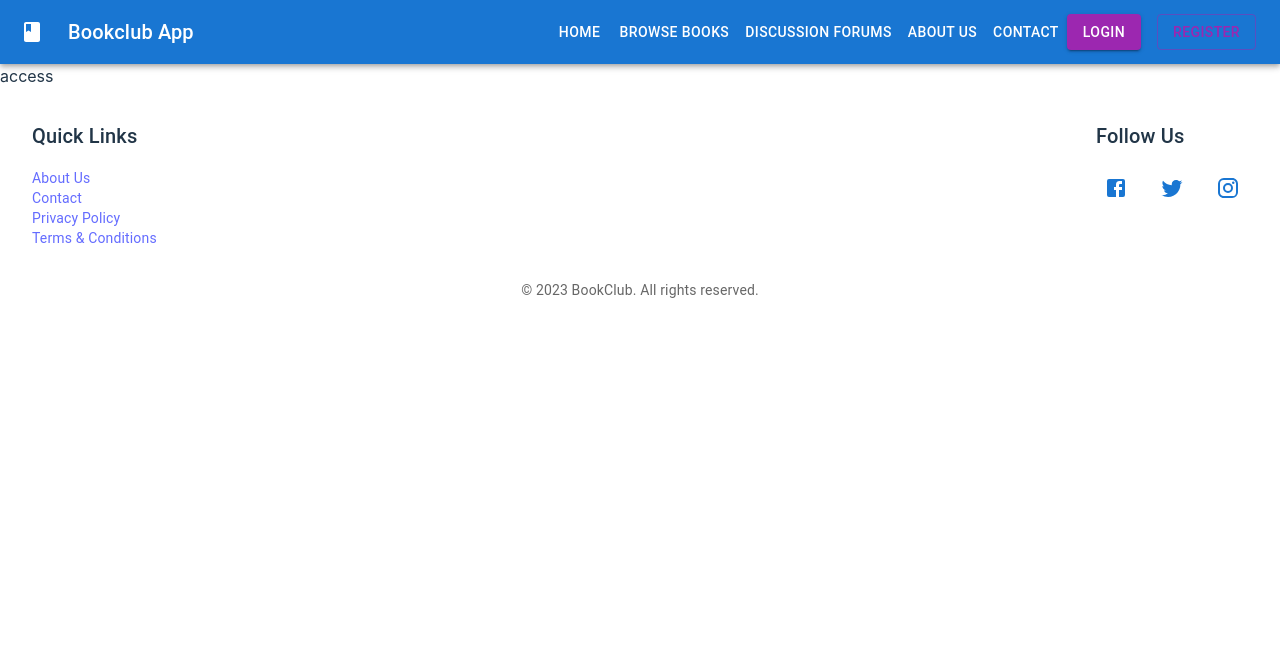
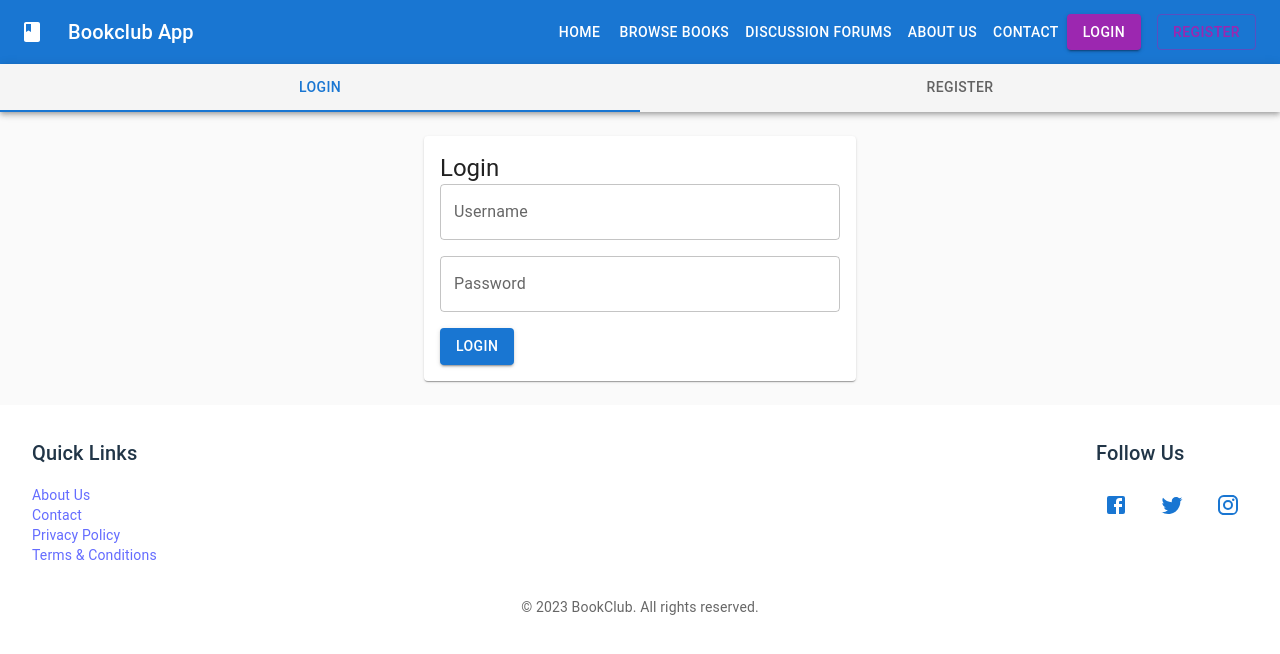
Before and after one commit to BiTheDev/BookclubApp, a React (Vite) app in the folder frontend/: page /access in a window 1280 px wide. Shown: the top 654 px of the page. Built offline with nearby package versions, Linux system fonts and the light colour scheme.

Commit message:
added basic login and register structure

```diff
--- a/frontend/src/Pages/AccessPage/Access.jsx
+++ b/frontend/src/Pages/AccessPage/Access.jsx
@@ -1,9 +1,57 @@
-import React from 'react'
+import React, { useState } from 'react';
+import { Tab, Tabs, AppBar, Box, Typography } from '@mui/material';
+import Login from './Components/Login/Login';
+import Register from './Components/Register/Register';
 
 const Access = () => {
-  return (
-    <div>access</div>
-  )
+    const [value, setValue] = useState(0);
+
+    const handleChange = (event, newValue) => {
+        setValue(newValue);
+    };
+
+    return (
+        <Box sx={{ flexGrow: 1, width: '100%', backgroundColor: '#fafafa' }}>
+            <AppBar position="static" color="default">
+                <Tabs
+                    value={value}
+                    onChange={handleChange}
+                    indicatorColor="primary"
+                    textColor="primary"
+                    variant="fullWidth"
+                >
+                    <Tab label="Login" />
+                    <Tab label="Register" />
+                </Tabs>
+            </AppBar>
+            <TabPanel value={value} index={0}>
+                <Login />
+            </TabPanel>
+            <TabPanel value={value} index={1}>
+                <Register />
+            </TabPanel>
+        </Box>
+    );
+};
+
+// TabPanel component to display content based on the selected tab
+function TabPanel(props) {
+    const { children, value, index, ...other } = props;
+
+    return (
+        <div
+            role="tabpanel"
+            hidden={value !== index}
+            id={`full-width-tabpanel-${index}`}
+            {...other}
+        >
+            {value === index && (
+                <Box p={3}>
+                    <Typography>{children}</Typography>
+                </Box>
+            )}
+        </div>
+    );
 }
 
-export default Access
+export default Access;
--- /dev/null
+++ b/frontend/src/Pages/AccessPage/Components/Login/Login.jsx
@@ -0,0 +1,54 @@
+import React, { useState } from 'react';
+import axios from 'axios';
+import { TextField, Button, Grid, Typography, Paper } from '@mui/material';
+
+const Login = () => {
+    const [username, setUsername] = useState('');
+    const [password, setPassword] = useState('');
+
+    const handleSubmit = async (e) => {
+        e.preventDefault();
+
+        try {
+            const response = await axios.post('/api/users/login', { username, password });
+            const { token } = response.data;
+            localStorage.setItem('authToken', token);
+        } catch (error) {
+            console.error('Login failed:', error.response.data);
+        }
+    };
+
+    return (
+        <Paper style={{ padding: '16px', maxWidth: '400px', margin: '0 auto' }}>
+            <Typography variant="h5">Login</Typography>
+            <form onSubmit={handleSubmit}>
+                <Grid container spacing={2} direction="column">
+                    <Grid item>
+                        <TextField
+                            fullWidth
+                            label="Username"
+                            variant="outlined"
+                            value={username}
+                            onChange={(e) => setUsername(e.target.value)}
+                        />
+                    </Grid>
+                    <Grid item>
+                        <TextField
+                            fullWidth
+                            label="Password"
+                            type="password"
+                            variant="outlined"
+                            value={password}
+                            onChange={(e) => setPassword(e.target.value)}
+                        />
+                    </Grid>
+                    <Grid item>
+                        <Button variant="contained" color="primary" type="submit">Login</Button>
+                    </Grid>
+                </Grid>
+            </form>
+        </Paper>
+    );
+};
+
+export default Login;
--- /dev/null
+++ b/frontend/src/Pages/AccessPage/Components/Register/Register.jsx
@@ -0,0 +1,53 @@
+import React, { useState } from 'react';
+import axios from 'axios';
+import { TextField, Button, Grid, Typography, Paper } from '@mui/material';
+
+const Register = () => {
+    const [username, setUsername] = useState('');
+    const [password, setPassword] = useState('');
+
+    const handleSubmit = async (e) => {
+        e.preventDefault();
+
+        try {
+            await axios.post('/api/users/register', { username, password });
+            // You can add a redirection to login or show a success message here
+        } catch (error) {
+            console.error('Registration failed:', error.response.data);
+        }
+    };
+
+    return (
+        <Paper style={{ padding: '16px', maxWidth: '400px', margin: '0 auto' }}>
+            <Typography variant="h5">Register</Typography>
+            <form onSubmit={handleSubmit}>
+                <Grid container spacing={2} direction="column">
+                    <Grid item>
+                        <TextField
+                            fullWidth
+                            label="Username"
+                            variant="outlined"
+                            value={username}
+                            onChange={(e) => setUsername(e.target.value)}
+                        />
+                    </Grid>
+                    <Grid item>
+                        <TextField
+                            fullWidth
+                            label="Password"
+                            type="password"
+                            variant="outlined"
+                            value={password}
+                            onChange={(e) => setPassword(e.target.value)}
+                        />
+                    </Grid>
+                    <Grid item>
+                        <Button variant="contained" color="primary" type="submit">Register</Button>
+                    </Grid>
+                </Grid>
+            </form>
+        </Paper>
+    );
+};
+
+export default Register;
```
Also changed, not shown: frontend/src/Components/Register/register.css (deleted), frontend/src/Components/Register/register.jsx (deleted), frontend/src/Pages/AccessPage/Components/Login/login.css (added), frontend/src/Pages/AccessPage/Components/Register/register.css (added), 1 other file (tests, documents, lock files or other folders).
